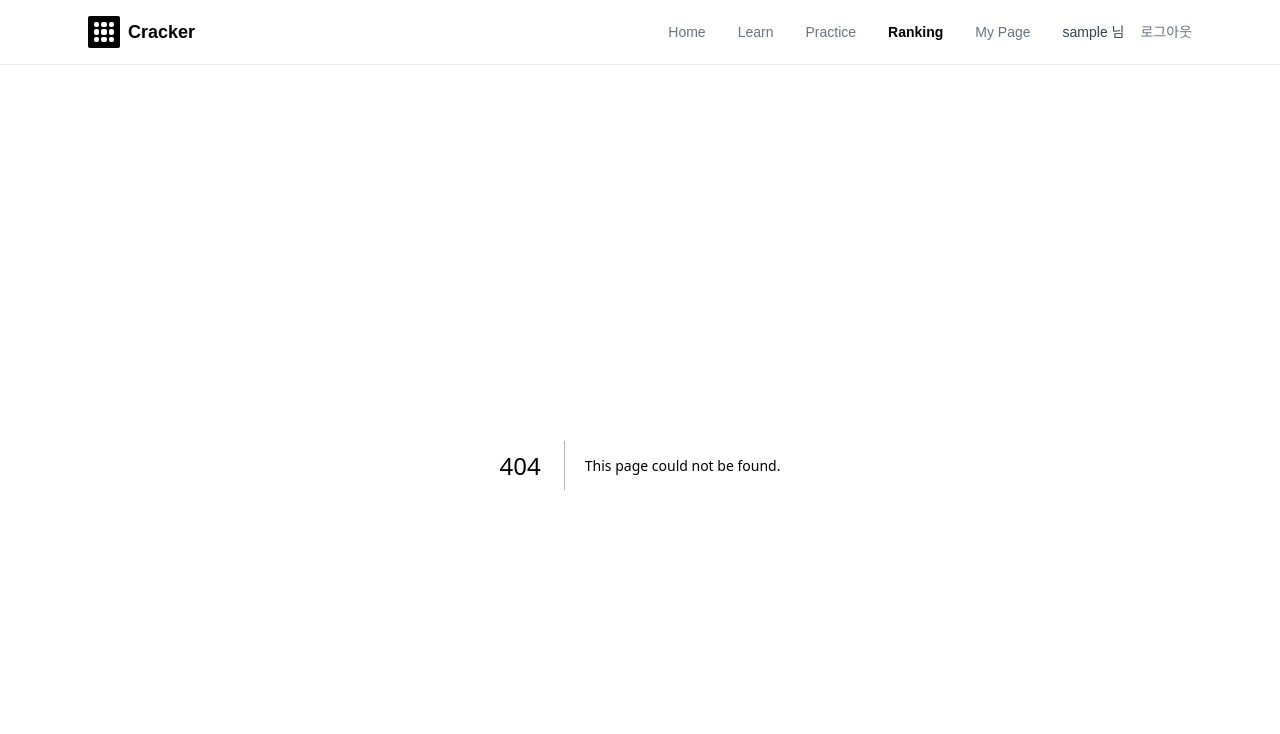
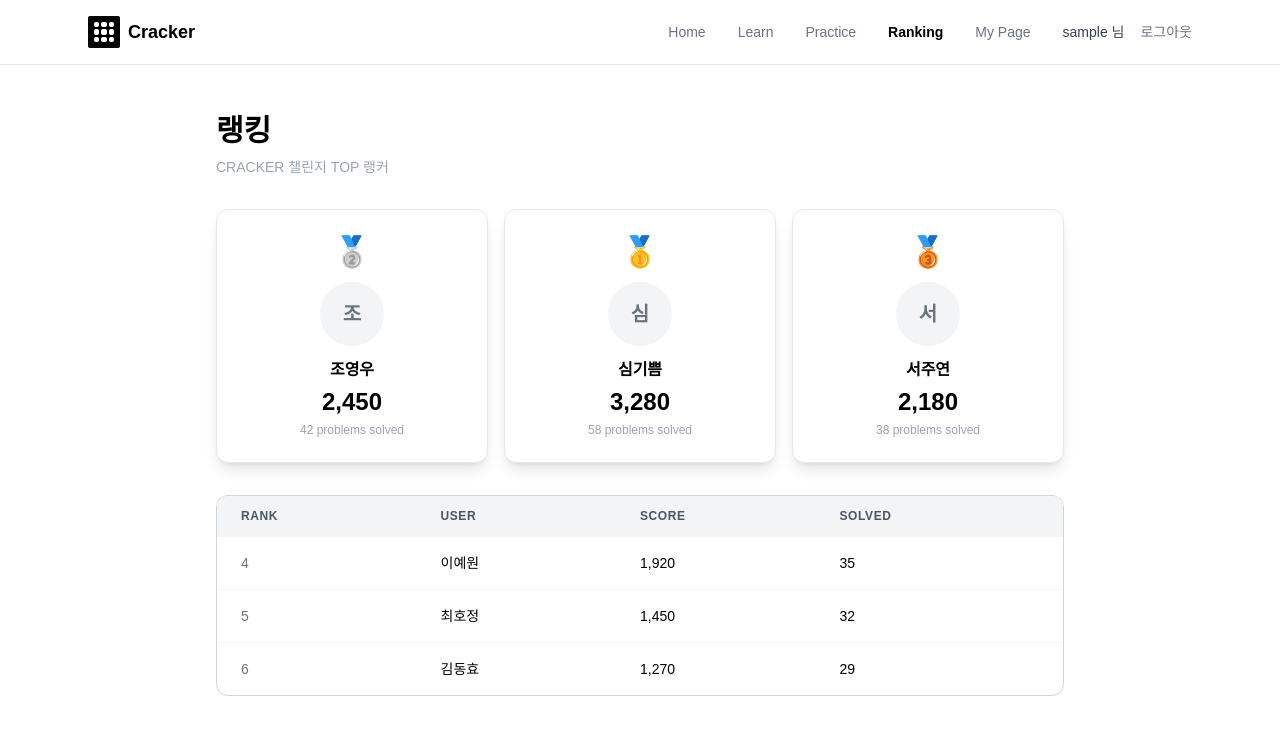
Before and after one commit to albegaa/Cracker, a Next.js app in the folder frontend/: page /ranking in a window 1280 px wide. Before the commit this address had no page. Shown: the top 734 px of the page. Built offline with nearby package versions, Linux system fonts and the light colour scheme; sample sign-in values are in the browser's storage.

Commit message:
feat: 랭킹 페이지 UI 구현

```diff
--- /dev/null
+++ b/frontend/src/app/ranking/page.tsx
@@ -0,0 +1,135 @@
+// ranking/page.tsx
+// 랭킹 페이지
+// 전체 더미 데이터 (Sprint 2에서 실제 API 연동 예정)
+
+'use client'
+
+import { useEffect, useState } from 'react'
+import { useRouter } from 'next/navigation'
+import { isLoggedIn, getUsername } from '../lib/api'
+
+// ── 더미 데이터 ─────────────────────────────────────────────
+const TOP3 = [
+  { rank: 1, username: '심기쁨', score: 3280, solved: 58 },
+  { rank: 2, username: '조영우', score: 2450, solved: 42 },
+  { rank: 3, username: '서주연', score: 2180, solved: 38 },
+]
+
+const REST = [
+  { rank: 4, username: '이예원', score: 1920, solved: 35 },
+  { rank: 5, username: '최호정', score: 1450, solved: 32 },
+  { rank: 6, username: '김동효', score: 1270, solved: 29 },
+]
+
+const RANK_MEDAL: Record<number, string> = {
+  1: '🥇',
+  2: '🥈',
+  3: '🥉',
+}
+
+export default function RankingPage() {
+  const router = useRouter()
+  const [myUsername, setMyUsername] = useState<string>('')
+
+  useEffect(() => {
+    if (!isLoggedIn()) {
+      router.push('/login')
+      return
+    }
+    setMyUsername(getUsername() ?? '')
+  }, [router])
+
+  return (
+    <main className="min-h-screen bg-white">
+      <div className="mx-auto max-w-4xl px-6 py-12 space-y-8">
+
+        {/* ── 헤더 ── */}
+        <div>
+          <h1 className="text-3xl font-bold text-black">랭킹</h1>
+          <p className="mt-2 text-sm text-gray-400">CRACKER 챌린지 TOP 랭커</p>
+        </div>
+
+        {/* ── TOP 3 포디움 ── */}
+        <div className="grid grid-cols-3 gap-4 items-end">
+
+          {/* 2위 */}
+          <div className="rounded-xl border border-gray-200 bg-white p-6 text-center shadow-lg">
+            <p className="mb-3 text-3xl">{RANK_MEDAL[2]}</p>
+            <div className="mx-auto mb-3 flex h-16 w-16 items-center justify-center rounded-full bg-gray-100 text-xl font-bold text-gray-500">
+              {TOP3[1].username[0]}
+            </div>
+            <p className="font-semibold text-black">{TOP3[1].username}</p>
+            <p className="mt-1 text-2xl font-bold text-black">
+              {TOP3[1].score.toLocaleString()}
+            </p>
+            <p className="mt-1 text-xs text-gray-400">{TOP3[1].solved} problems solved</p>
+          </div>
+
+          {/* 1위 */}
+          <div className="rounded-xl border border-gray-200 bg-white p-6 text-center shadow-lg">
+            <p className="mb-3 text-3xl">{RANK_MEDAL[1]}</p>
+            <div className="mx-auto mb-3 flex h-16 w-16 items-center justify-center rounded-full bg-gray-100 text-xl font-bold text-gray-500">
+              {TOP3[0].username[0]}
+            </div>
+            <p className="font-semibold text-black">{TOP3[0].username}</p>
+            <p className="mt-1 text-2xl font-bold text-black">
+              {TOP3[0].score.toLocaleString()}
+            </p>
+            <p className="mt-1 text-xs text-gray-400">{TOP3[0].solved} problems solved</p>
+          </div>
+
+          {/* 3위 */}
+          <div className="rounded-xl border border-gray-200 bg-white p-6 text-center shadow-lg">
+            <p className="mb-3 text-3xl">{RANK_MEDAL[3]}</p>
+            <div className="mx-auto mb-3 flex h-16 w-16 items-center justify-center rounded-full bg-gray-100 text-xl font-bold text-gray-500">
+              {TOP3[2].username[0]}
+            </div>
+            <p className="font-semibold text-black">{TOP3[2].username}</p>
+            <p className="mt-1 text-2xl font-bold text-black">
+              {TOP3[2].score.toLocaleString()}
+            </p>
+            <p className="mt-1 text-xs text-gray-400">{TOP3[2].solved} problems solved</p>
+          </div>
+
+        </div>
+
+        {/* ── 랭킹 테이블 (4위~) ── */}
+        <div className="mt-10 rounded-xl border border-gray-300 bg-white overflow-hidden">
+          {/* 헤더 */}
+          <div className="grid grid-cols-4 border-b border-gray-100 bg-gray-100 px-6 py-3">
+            <p className="text-xs font-semibold uppercase tracking-wider text-gray-600">Rank</p>
+            <p className="text-xs font-semibold uppercase tracking-wider text-gray-600">User</p>
+            <p className="text-xs font-semibold uppercase tracking-wider text-gray-600">Score</p>
+            <p className="text-xs font-semibold uppercase tracking-wider text-gray-600">Solved</p>
+          </div>
+
+          {/* 행 */}
+          {REST.map((entry, i) => {
+            const isMe = entry.username === myUsername
+            return (
+              <div
+                key={entry.rank}
+                className={`grid grid-cols-4 px-6 py-4 ${
+                  i !== REST.length - 1 ? 'border-b border-gray-100' : ''
+                } ${isMe ? 'bg-gray-50 font-semibold' : ''}`}
+              >
+                <p className="text-sm text-gray-500">{entry.rank}</p>
+                <p className="text-sm text-black">
+                  {entry.username}
+                  {isMe && (
+                    <span className="ml-2 rounded-full bg-black px-2 py-0.5 text-xs text-white">
+                      me
+                    </span>
+                  )}
+                </p>
+                <p className="text-sm text-black">{entry.score.toLocaleString()}</p>
+                <p className="text-sm text-black">{entry.solved}</p>
+              </div>
+            )
+          })}
+        </div>
+
+      </div>
+    </main>
+  )
+}
```
